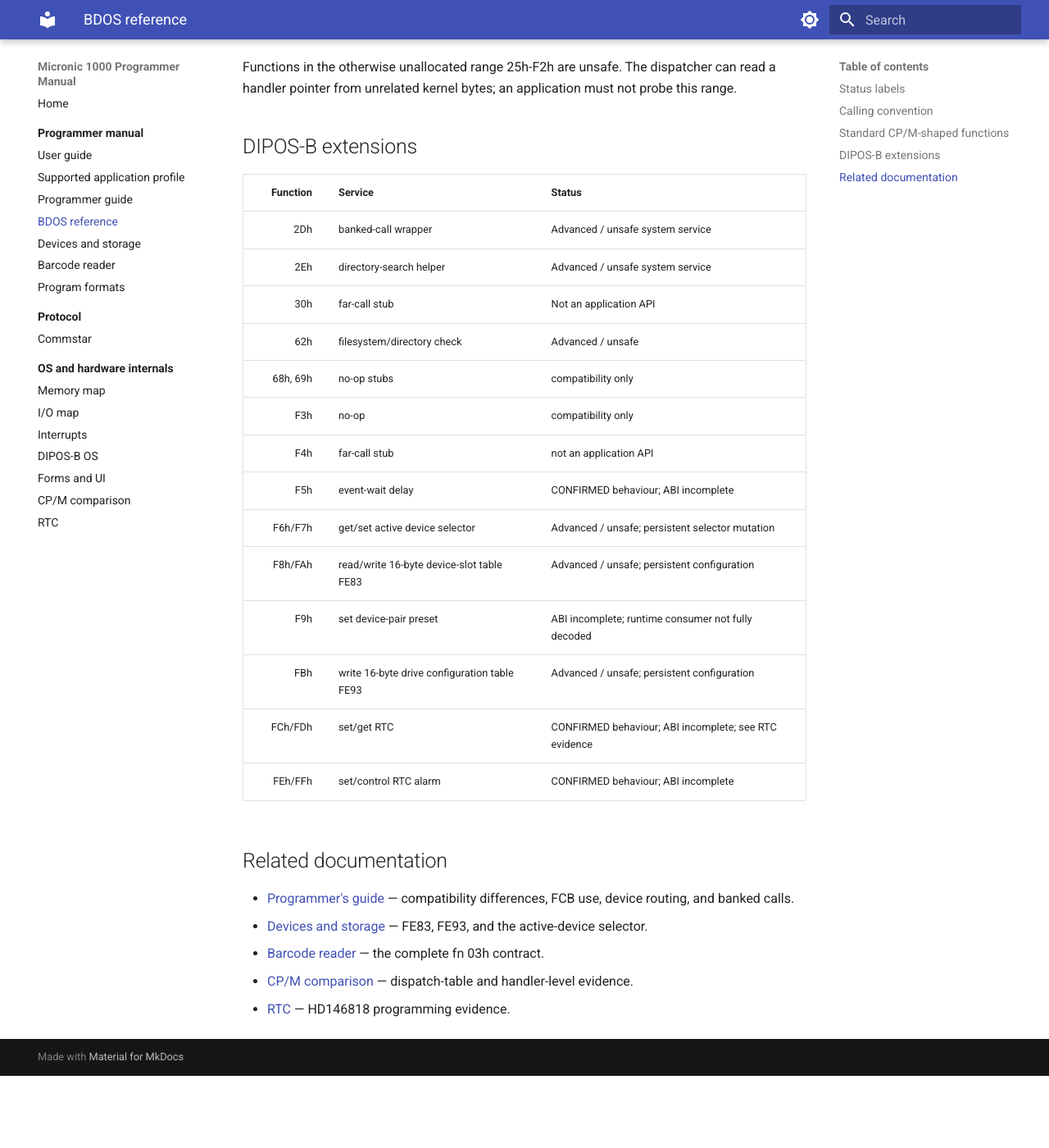
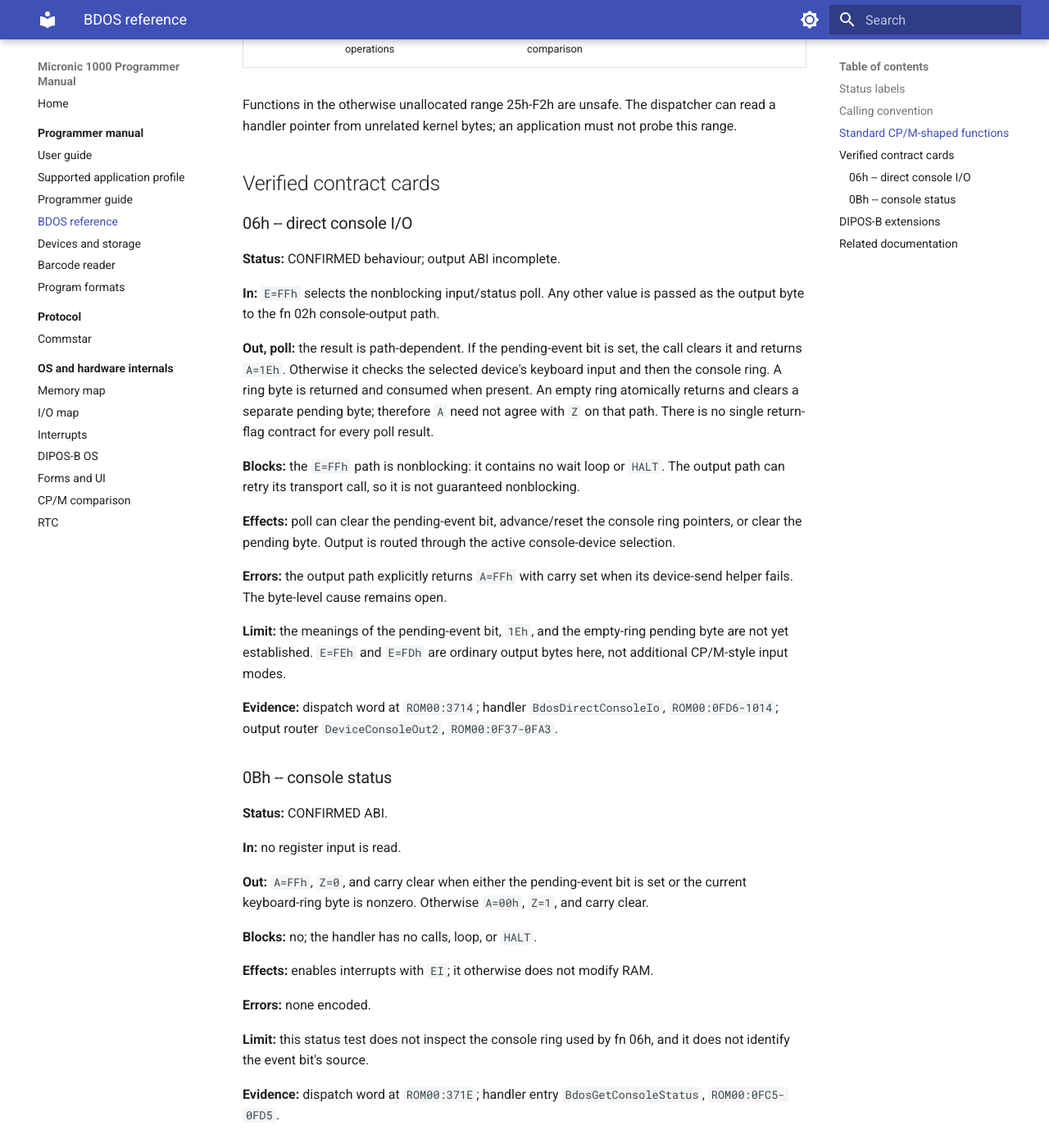
Before and after one commit to philpem/micronic1000, an MkDocs documentation site: the page built from doc/manual/bdos-reference.md, in a window 1280 px wide and 1400 px high, scrolled down 1649 px. Shown: the whole window at 82% size. Built offline with MkDocs 1.6.1 and Material for MkDocs 9.7.7, drawn with Linux system fonts in a browser that asks for light colours; before the commit the page ends 2961 px from its top, so only the background shows below that; some of the changed text lies outside the part shown.

Commit message:
document BDOS console contracts

```diff
--- a/doc/manual/bdos-reference.md
+++ b/doc/manual/bdos-reference.md
@@ -29,11 +29,12 @@ carry/error convention where the firmware does not provide one.
 | Function | Service | Status |
 |---:|---|---|
 | 00h | system reset / warm boot | CONFIRMED behaviour; ABI incomplete |
-| 01h, 02h, 06h | console input, output, direct I/O | CONFIRMED behaviour; ABI incomplete; device-routed |
+| 01h, 02h, 06h | console input, output, direct I/O | fn 06 poll ABI confirmed; output ABI incomplete; device-routed |
 | 03h | reader input | CONFIRMED behaviour; ABI incomplete; barcode-reader stream |
 | 04h, 05h | punch and list output | CONFIRMED behaviour; ABI incomplete; device-routed |
 | 07h, 08h | get/set IOBYTE | Stub; setting has no routing effect |
-| 09h, 0Ah, 0Bh | string output, line input, status | CONFIRMED behaviour; ABI incomplete |
+| 09h, 0Ah | string output, line input | CONFIRMED behaviour; ABI incomplete |
+| 0Bh | console status | CONFIRMED ABI |
 | 0Ch | return version | CONFIRMED: returns 23h; remaining ABI incomplete |
 | 0Dh | reset disk system | stub |
 | 0Eh, 19h | select/get current drive | CONFIRMED behaviour; ABI incomplete |
@@ -47,6 +48,63 @@ carry/error convention where the firmware does not provide one.
 Functions in the otherwise unallocated range 25h-F2h are unsafe. The
 dispatcher can read a handler pointer from unrelated kernel bytes; an
 application must not probe this range.
+
+## Verified contract cards
+
+### 06h -- direct console I/O
+
+**Status:** CONFIRMED behaviour; output ABI incomplete.
+
+**In:** `E=FFh` selects the nonblocking input/status poll. Any other value
+is passed as the output byte to the fn 02h console-output path.
+
+**Out, poll:** the result is path-dependent. If the pending-event bit is
+set, the call clears it and returns `A=1Eh`. Otherwise it checks the selected
+device's keyboard input and then the console ring. A ring byte is returned
+and consumed when present. An empty ring atomically returns and clears a
+separate pending byte; therefore `A` need not agree with `Z` on that path.
+There is no single return-flag contract for every poll result.
+
+**Blocks:** the `E=FFh` path is nonblocking: it contains no wait loop or
+`HALT`. The output path can retry its transport call, so it is not guaranteed
+nonblocking.
+
+**Effects:** poll can clear the pending-event bit, advance/reset the console
+ring pointers, or clear the pending byte. Output is routed through the active
+console-device selection.
+
+**Errors:** the output path explicitly returns `A=FFh` with carry set when
+its device-send helper fails. The byte-level cause remains open.
+
+**Limit:** the meanings of the pending-event bit, `1Eh`, and the empty-ring
+pending byte are not yet established. `E=FEh` and `E=FDh` are ordinary output
+bytes here, not additional CP/M-style input modes.
+
+**Evidence:** dispatch word at `ROM00:3714`; handler
+`BdosDirectConsoleIo`, `ROM00:0FD6-1014`; output router
+`DeviceConsoleOut2`, `ROM00:0F37-0FA3`.
+
+### 0Bh -- console status
+
+**Status:** CONFIRMED ABI.
+
+**In:** no register input is read.
+
+**Out:** `A=FFh`, `Z=0`, and carry clear when either the pending-event bit is
+set or the current keyboard-ring byte is nonzero. Otherwise `A=00h`, `Z=1`,
+and carry clear.
+
+**Blocks:** no; the handler has no calls, loop, or `HALT`.
+
+**Effects:** enables interrupts with `EI`; it otherwise does not modify RAM.
+
+**Errors:** none encoded.
+
+**Limit:** this status test does not inspect the console ring used by fn 06h,
+and it does not identify the event bit's source.
+
+**Evidence:** dispatch word at `ROM00:371E`; handler entry
+`BdosGetConsoleStatus`, `ROM00:0FC5-0FD5`.
 
 ## DIPOS-B extensions
 
```
Also changed, not shown: doc/research/TASKS.md (+7 -0 lines), doc/research/reviews/barcode-os-integration.md (+1 -1 lines).
